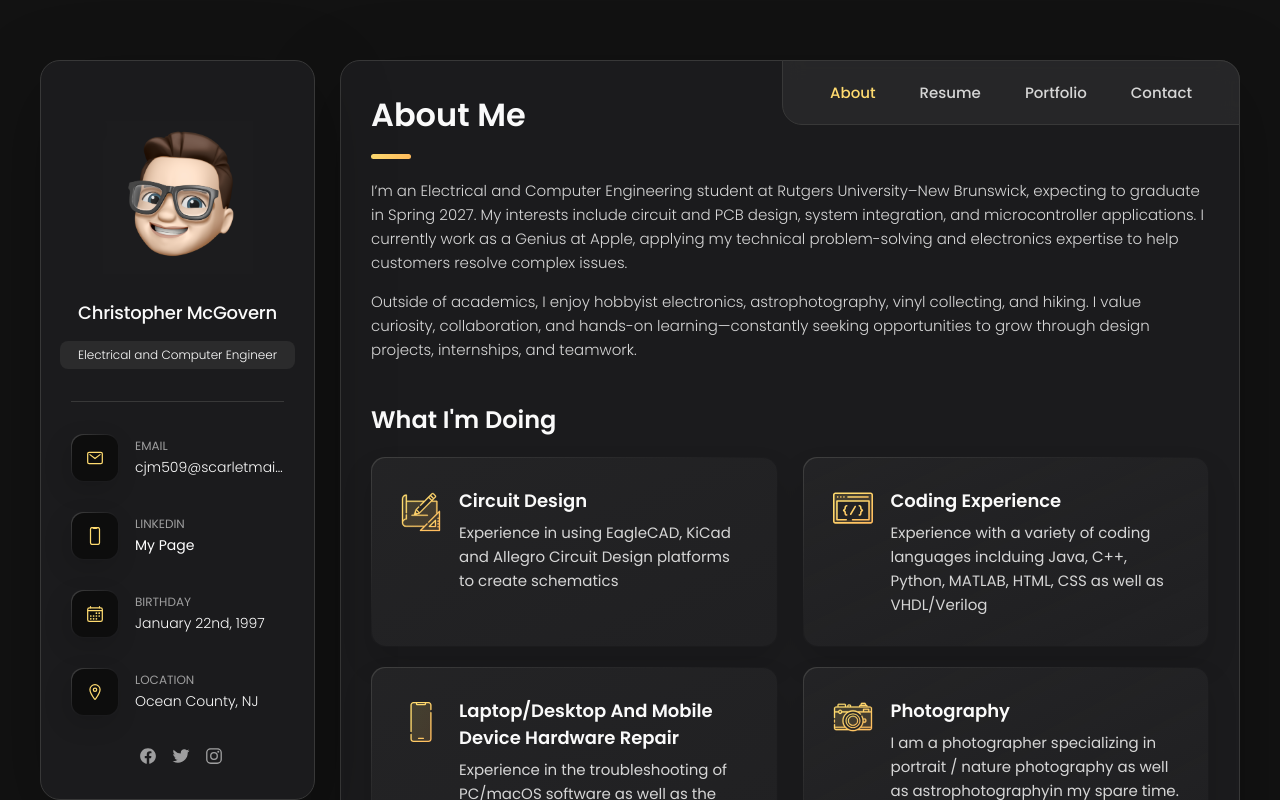
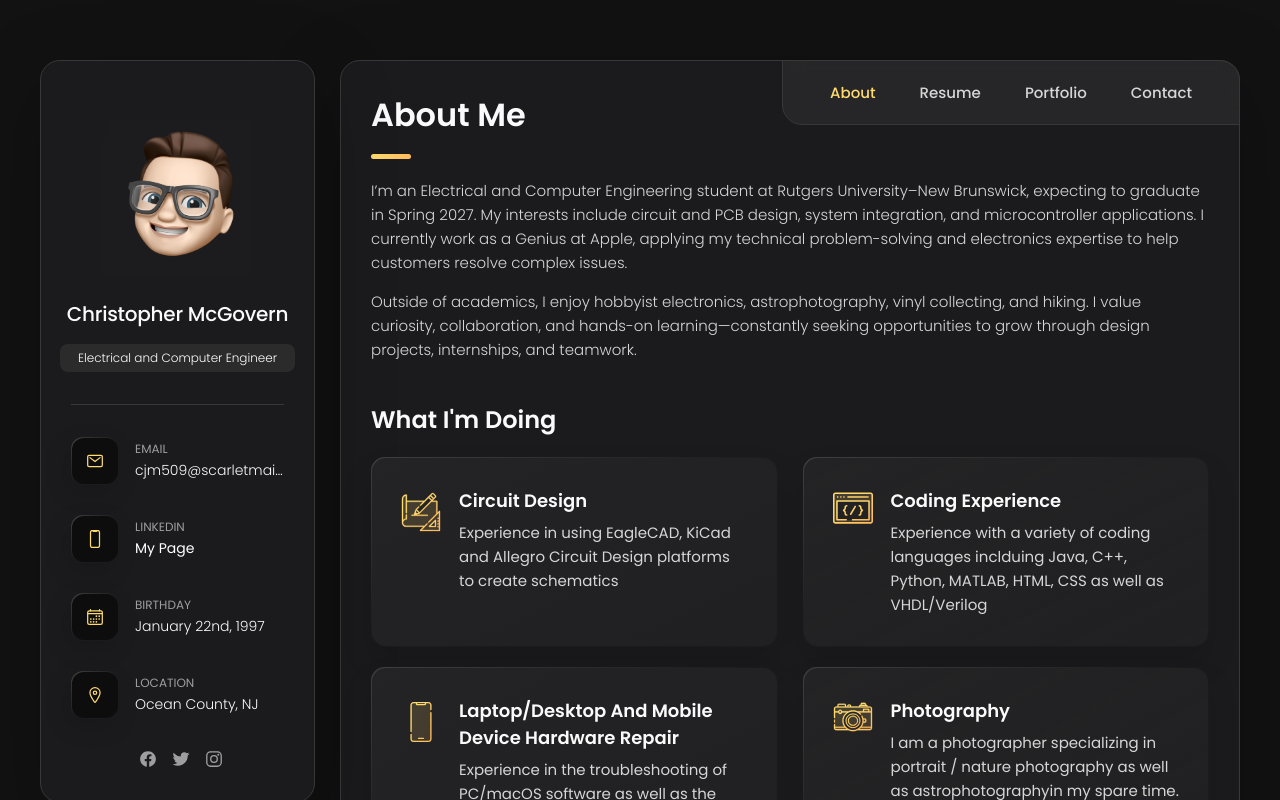
Before and after one commit to cjm509/portfolio, a plain HTML site: page index.html in a window 1280 px wide. Shown: the top 800 px of the page. Drawn offline with nearby package versions, Linux system fonts and the light colour scheme.

Commit message:
Update style.css

```diff
--- a/assets/css/style.css
+++ b/assets/css/style.css
@@ -1919,6 +1919,7 @@ textarea.form-input::-webkit-resizer { display: none; }
   .avatar-box img { width: 150px; }
 
   .info-content .name {
+    font-size: var(--fs-5);
     white-space: nowrap;
     text-align: center;
   }
```
